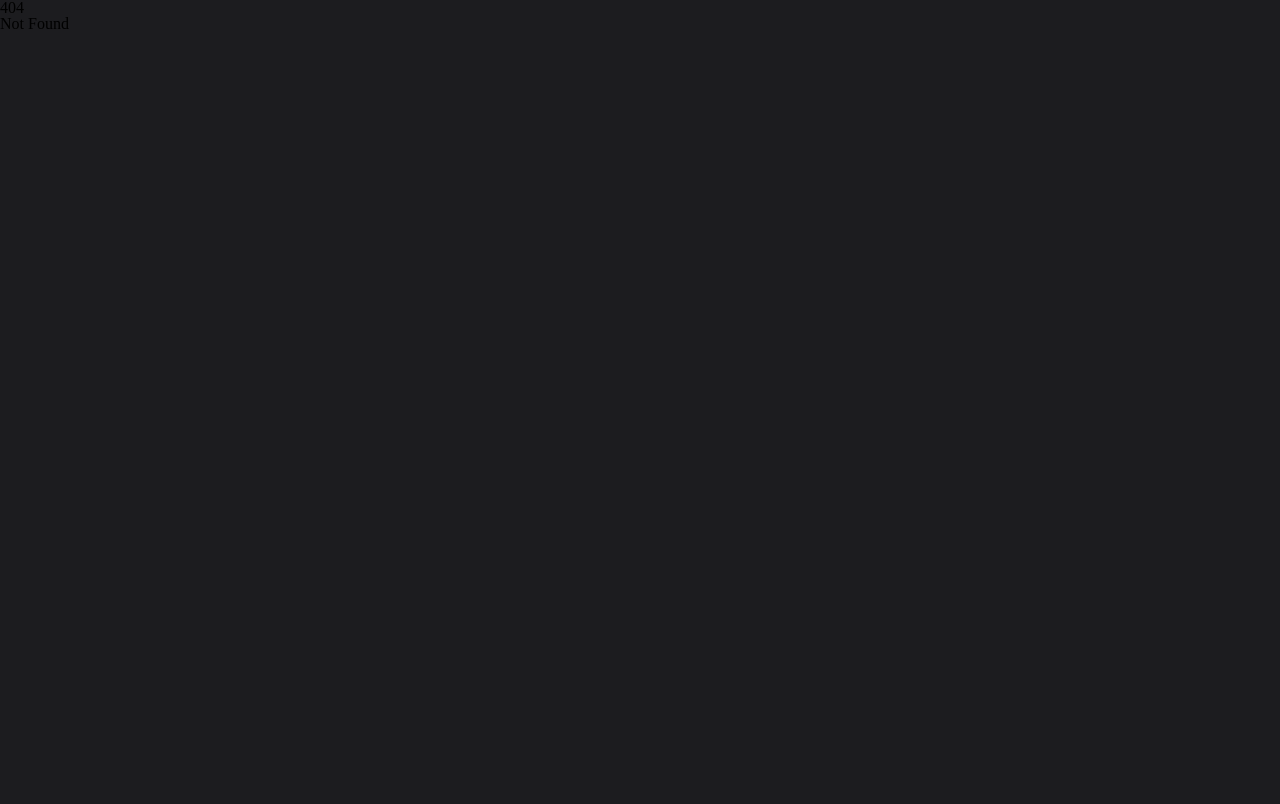
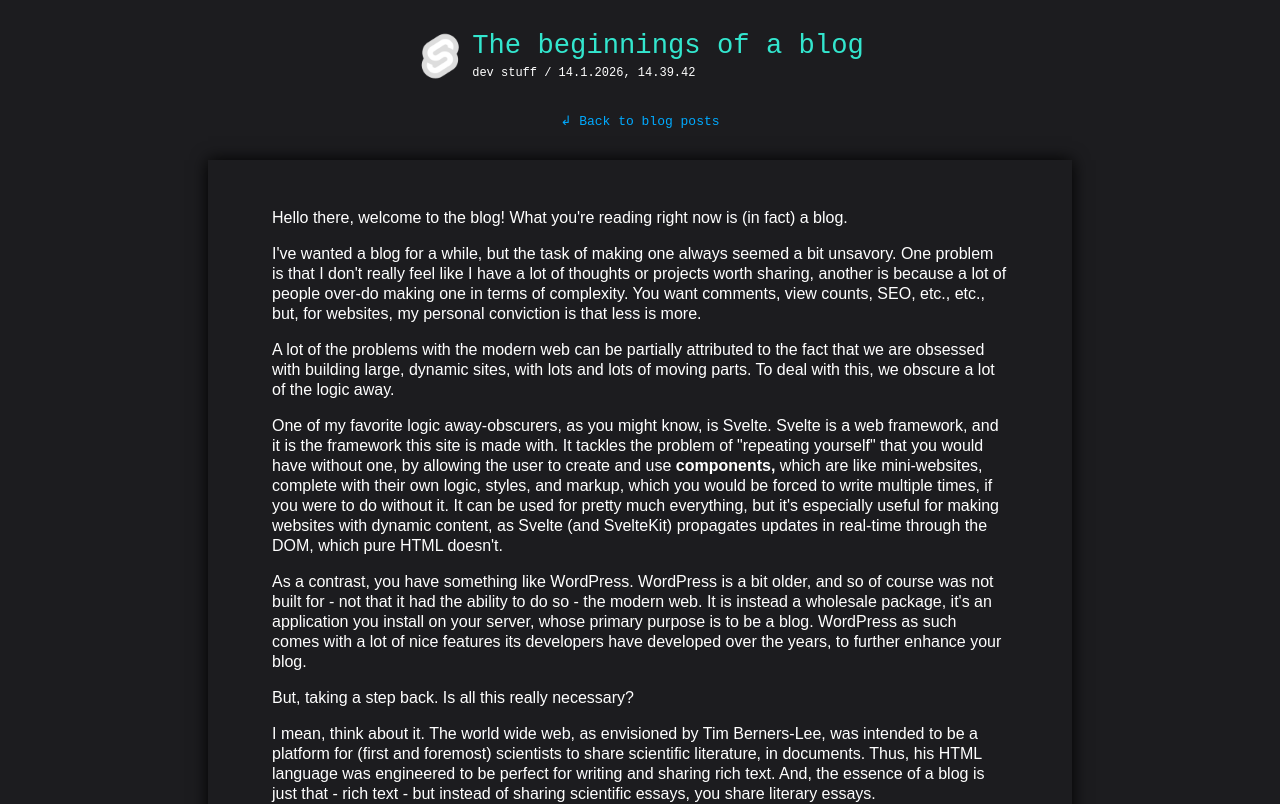
Before and after one commit to ObsidianPresidium/skejs.eu-v2, a SvelteKit app: page /blog/post/simple-svelte-blog in a window 1280 px wide. Before the commit this address had no page. Shown: the top 804 px of the page. Built offline with nearby package versions, Linux system fonts and the light colour scheme.

Commit message:
add blog

```diff
--- /dev/null
+++ b/src/lib/Card.svelte
@@ -0,0 +1,63 @@
+<style lang="scss">
+    * {
+        text-decoration: none;
+        cursor: pointer;
+        transition: all 100ms;
+    }
+    .card {
+        border: 0.2rem solid white;
+        border-radius: 2rem;
+        background-color: #1c1c1f;
+        width: 20rem;
+        height: 10rem;
+        padding: 1rem;
+        margin: 2rem;
+        &:hover {
+            border-color: #33e6ce;
+            background-color: darken(#33e6ce, 0%);
+            p {
+                color: #1c1c1f;
+            }
+            h2 {
+                color: white;
+            }
+
+        }
+    }
+    h2 {
+        font-size: 1.7rem;
+        color: #33e6ce;
+        font-family: monospace;
+        margin-top: -0.5rem;
+        margin-bottom: 0.75rem;
+        line-height: 2rem;
+    }
+    img {
+        height: 2rem;
+        margin-right: 0.5rem;
+    }
+    p {
+        color: white;
+    }
+    .meta {
+        font-family: monospace;
+        font-size: 0.75rem;
+    }
+    .desc {
+        font-family: sans-serif;
+        line-height: 1.25rem;
+    }
+</style>
+
+<script lang="ts">
+    let { title, category, description, image, date, link } = $props();
+</script>
+
+<a href="blog/post/{link}">
+    <div class="card">
+        <h2>{#if image != ""}<img src={image}> {/if}{title}</h2>
+        <p class="meta">{category} / {new Date(date).toLocaleString("da-DK")}</p>
+        <hr>
+        <p class="desc">{description}</p>
+    </div>
+</a>
--- /dev/null
+++ b/src/lib/posts.ts
@@ -0,0 +1,10 @@
+export default [
+    {
+        title: "The beginnings of a blog",
+        category: "dev stuff",
+        image: "favicon.png",
+        date: 1768401582641,
+        description: "I made this blog on this website using my favorite web framework in an extremely simple fashion. Here is how.",
+        link: "simple-svelte-blog"
+    }
+];
--- a/src/routes/+page.svelte
+++ b/src/routes/+page.svelte
@@ -3,7 +3,7 @@
     import Prompt from "$lib/Prompt.svelte";
     import Tagline from "$lib/Tagline.svelte";
     import TerminalBox from "$lib/TerminalBox.svelte";
-    import { setSiteName } from "$lib/siteName";
+    import { setSiteName, siteName } from "$lib/siteName";
     import { onMount } from "svelte";
 
     onMount(() => {
@@ -65,7 +65,7 @@
 
 <div class="bg"></div>
 <div class="body">
-<Banner />
+<Banner text={$siteName}/>
 <Tagline />
 <div class="content">
     <TerminalBox width={38} margin="1ch 2ch" title="Introduction">
@@ -83,6 +83,7 @@
         </p>
     </TerminalBox>
     <TerminalBox width={30} margin="1ch 2ch" title="Socials">
+        <p><a href="blog">Blog</a></p>
         <p><a href="https://github.com/ObsidianPresidium">GitHub</a></p>
         <p><a href="https://linkedin.com/in/emil-aarestrup-a353a31b6">LinkedIn</a></p>
         <p><a href="https://mastodon.nu/@obbyluckyy">Mastodon.nu</a></p>
--- /dev/null
+++ b/src/routes/blog/+page.svelte
@@ -0,0 +1,44 @@
+<style lang="scss">
+    @import "$lib/global";
+    .posts-container {
+        display: flex;
+        flex-wrap: wrap;
+        width: min(100%, 80rem);
+    }
+
+    .all-container {
+        width: 100%;
+        display: flex;
+        justify-content: center;
+    }
+    p {
+        text-align: center;
+    }
+    a,
+    a:link,
+    a:visited {
+        color: #00aaff;
+        text-decoration: none;
+        cursor: pointer !important;
+        &:hover {
+            text-decoration: underline;
+        }
+    }
+</style>
+
+<script lang="ts">
+    import Card from "$lib/Card.svelte";
+    import Banner from "$lib/Banner.svelte";
+    import posts from "$lib/posts";
+</script>
+
+<Banner text="skejs blog" />
+
+<div class="all-container">
+<div class="posts-container">
+    {#each posts as post}
+    <Card {...post} />
+    {/each}
+</div>
+</div>
+<p><a href="..">&ldsh; Back to home</a></p>
--- /dev/null
+++ b/src/routes/blog/post/+layout.svelte
@@ -0,0 +1,82 @@
+<style lang="scss">
+    @import "$lib/blog";
+    .all-container {
+        width: 100%;
+        display: flex;
+        align-items: center;
+        flex-direction: column;
+    }
+
+    .container {
+        width: min(100%, 50rem);
+        box-shadow: 0 0 1rem black;
+        padding: 2rem;
+        margin: 2rem 0;
+    }
+
+    .header {
+        margin: 2rem;
+        display: flex;
+        height: 3rem;
+        h2 {
+            font-size: 1.7rem;
+            margin-bottom: 0.5rem;
+            color: #33e6ce;
+            font-family: monospace;
+        }
+        img {
+            margin-right: 0.5rem;
+        }
+        p {
+            color: white;
+        }
+        .meta {
+            font-family: monospace;
+            font-size: 0.75rem;
+        }
+        .desc {
+            font-family: sans-serif;
+            line-height: 1.25rem;
+        }
+    }
+
+    a,
+    a:link,
+    a:visited {
+        font-family: monospace;
+        color: #00aaff;
+        text-decoration: none;
+        cursor: pointer !important;
+        &:hover {
+            text-decoration: underline;
+        }
+    }
+
+    img {
+        height: 100%;
+    }
+</style>
+
+<script lang="ts">
+    import posts from "$lib/posts";
+    import { page } from "$app/state";
+
+    const routeName = page.url.pathname.slice(page.url.pathname.lastIndexOf("/") + 1, page.url.pathname.length);
+    console.log(routeName);
+    const currentPost = posts.filter(post => post.link == routeName)[0];
+    let { image, title, category, date } = currentPost;
+</script>
+
+<div class="all-container">
+    <div class="header">
+        {#if image != ""}<img src="/{image}"> {/if}
+        <div class="text">
+            <h2>{title}</h2>
+            <p class="meta">{category} / {new Date(date).toLocaleString("da-DK")}</p>
+        </div>
+    </div>
+    <p><a href="..">&ldsh; Back to blog posts</a></p>
+    <div class="container">
+        <slot />
+    </div>
+</div>
--- /dev/null
+++ b/src/routes/blog/post/simple-svelte-blog/+page.svelte
@@ -0,0 +1,73 @@
+<style lang="scss">
+    * {
+        font-family: sans-serif;
+    }
+
+    .all-container {
+        width: 100%;
+        display: flex;
+        justify-content: center;
+    }
+    p {
+        color: white;
+        line-height: 1.25;
+        margin: 1rem 2rem;
+    }
+    b {
+        font-weight: bold;
+    }
+</style>
+
+<p>
+    Hello there, welcome to the blog! What you're reading right now is (in fact) a blog.
+</p>
+<p>
+    I've wanted a blog for a while, but the task of making one always
+    seemed a bit unsavory. One problem is that I don't really feel like I have a lot of thoughts or projects worth sharing, another is
+    because a lot of people over-do making one in terms of complexity.
+    You want comments, view counts, SEO, etc., etc., but, for websites, my personal conviction is that less is more.
+</p>
+<p>
+    A lot of the problems with the modern web can be partially attributed to the fact that we are obsessed with building large, dynamic
+    sites, with lots and lots of moving parts. To deal with this, we obscure a lot of the logic away.
+</p>
+<p>
+    One of my favorite logic away-obscurers, as you might know, is Svelte. Svelte is a web framework, and it is the framework this site is made with.
+    It tackles the problem of "repeating yourself" that you would have without one, by allowing the user to create and use <b>components,</b>
+    which are like mini-websites, complete with their own logic, styles, and markup, which you would be forced to write multiple times,
+    if you were to do without it. It can be used for pretty much everything, but it's especially useful for making websites with dynamic
+    content, as Svelte (and SvelteKit) propagates updates in real-time through the DOM, which pure HTML doesn't.
+</p>
+<p>
+    As a contrast, you have something like WordPress. WordPress is a bit older, and so of course was not built for - not that it had
+    the ability to do so - the modern web. It is instead a wholesale package, it's an application you install on your server, whose
+    primary purpose is to be a blog. WordPress as such comes with a lot of nice features its developers have developed over the years, to further
+    enhance your blog.
+</p>
+<p>
+    But, taking a step back. Is all this really necessary?
+</p>
+<p>
+    I mean, think about it. The world wide web, as envisioned by Tim Berners-Lee, was intended to be a platform for (first and foremost) scientists
+    to share scientific literature, in documents. Thus, his HTML language was engineered to be perfect for writing and sharing rich text. And,
+    the essence of a blog is just that - rich text - but instead of sharing scientific essays, you share literary essays.
+</p>
+<p>
+    So, working with this logic, when developing this blog, I intended to synthesize the ultimate lazy developers' solution: how can I get
+    away with creating something really easy, while still having something pretty and repeatable? (Should I wish to make multiple posts)
+</p>
+<p>
+    The answer came clearly to me after a conversation with my friend Mika. The solution to this challenge is to just get to writing HTML,
+    and some basic components for repeatable designs.
+</p>
+<p>
+    This site here, is essentially just a collection of &lt;p&gt; elements thrown together. The design you saw, on the /blog page, where you can
+    see the blog posts, is just a collection of custom-made &lt;Card&gt; components, which I threw together in about 30 minutes, each with a little bit of CSS pizazz.
+</p>
+<p>
+    The logic for the blog post cards was also easy to make. Each blog post has its own SvelteKit route, and it is linked to in a file called `posts.ts`,
+    which contains extra information about the blog post, such as the date of creation, title, description, etc.
+</p>
+<p>
+    To be updated...
+</p>
```
Also changed, not shown: src/lib/Banner.svelte (+5 -5 lines), src/lib/types.ts (added, +8 -0 lines), src/lib/_blog.scss (added), static/mika-icon.png (added).
